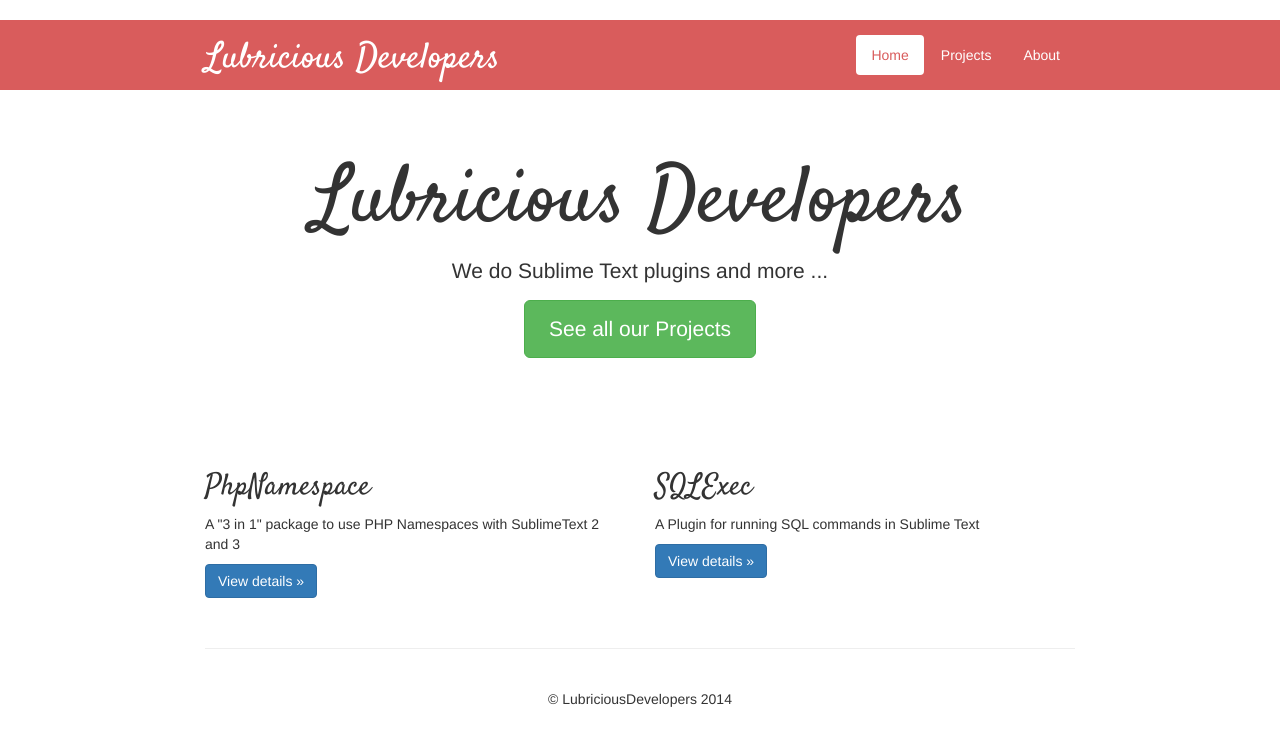
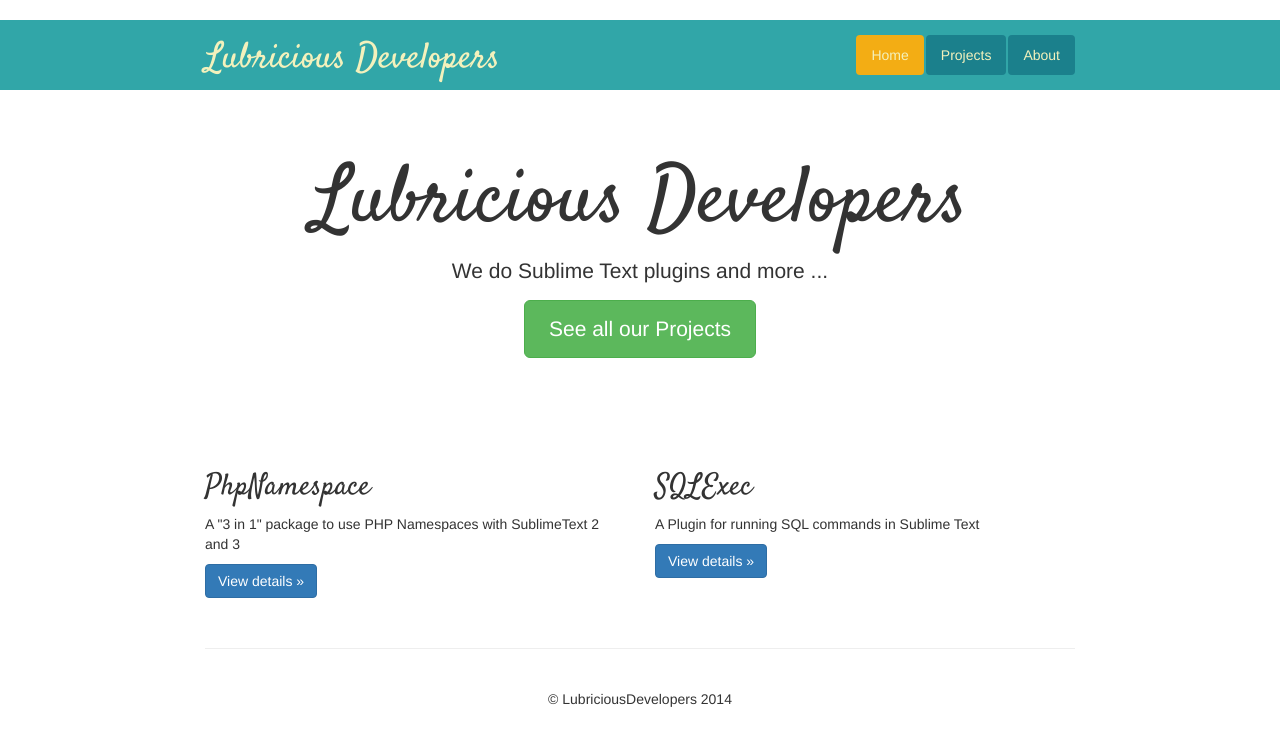
Before and after one commit to LubriciousDevelopers/lubriciousdevelopers.github.io, a Jekyll site: the page built from index.html, in a window 1280 px wide. Shown: the top 746 px of the page. Built offline with Jekyll 4.4.1, drawn with Linux system fonts in a browser that asks for light colours; nearby versions of some CDN libraries.

Commit message:
Change header

```diff
--- a/css/styles.css
+++ b/css/styles.css
@@ -33,9 +33,10 @@
 }
 
 /* Header */
+
 div.header {
-    background-color: #D95C5C;
-    color: #FFF;
+    background-color: #31A6A8;
+    color: #F3F1BC;
 }
 
 div.header .nav-pills {
@@ -43,10 +44,10 @@
 }
 
 div.header .nav-pills > li.active > a, div.header .nav-pills > li.active > a:hover, div.header .nav-pills > li.active > a:focus {
-    color: #D95C5C;
-    background-color: #FFF;
+    color: #F3F1BC;
+    background-color: #F3AD14;
 }
 div.header a, div.header .nav > li > a:hover {
-    color: #FFF;
-    background-color: none;
+    color: #F3F1BC;
+    background-color: #1B808C;
 }
```
